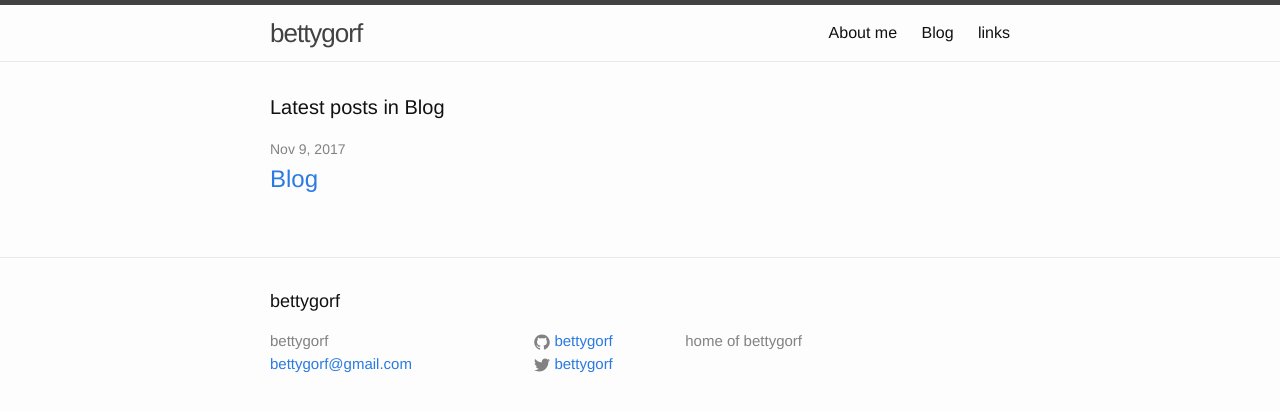
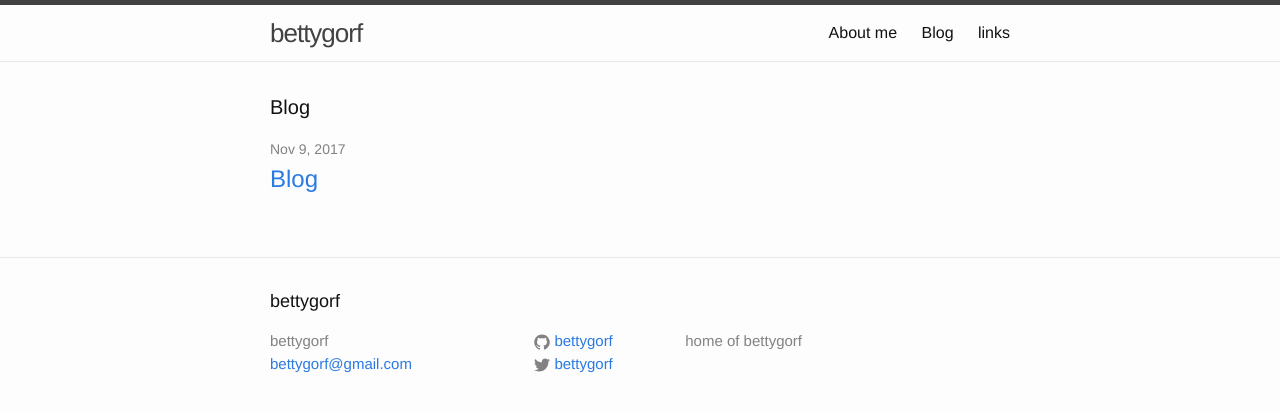
Before and after one commit to bettygorf/bettygorf, a Jekyll site: the page built from index.html, in a window 1280 px wide. Shown: the top 412 px of the page. Built offline with Jekyll 4.4.1, drawn with Linux system fonts in a browser that asks for light colours.

Commit message:
cambiato titolo post home

```diff
--- a/index.html
+++ b/index.html
@@ -4,7 +4,7 @@ layout: default
 
 <div class="home">
 
-  <h1 class="page-heading">Latest posts in Blog</h1>
+  <h1 class="page-heading">Blog</h1>
 
   <ul class="post-list">
     {% for post in site.posts %}
```
Also changed, not shown: 1 other file.
